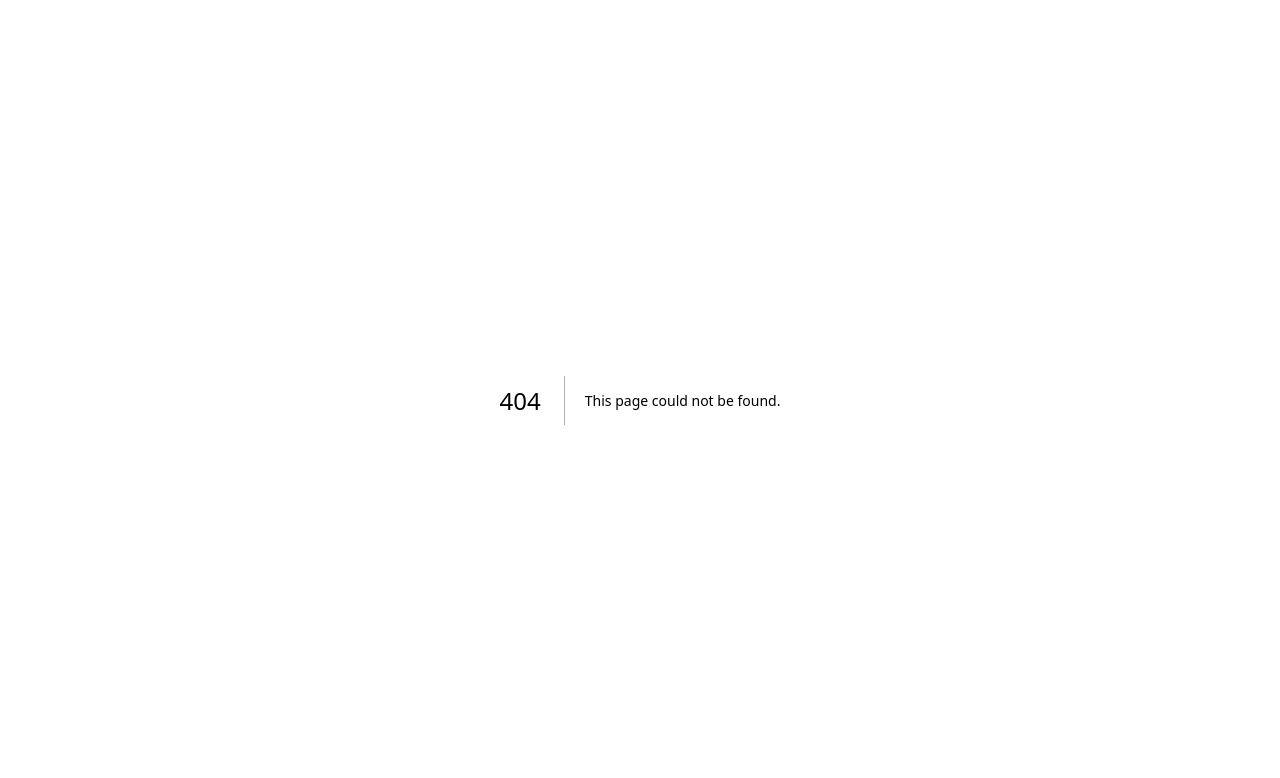
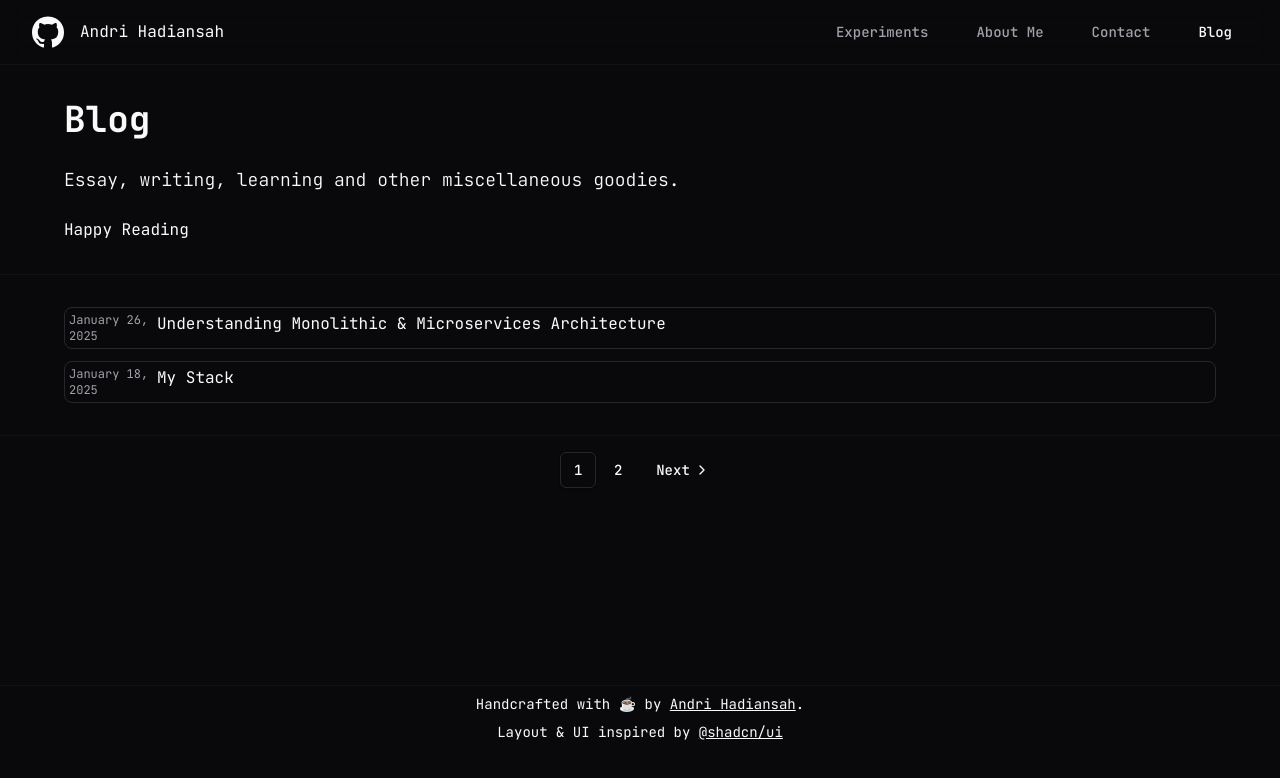
Before and after one commit to andrihadiansah/andri-repo, a Next.js app in the folder apps/portofolio/: page /blog in a window 1280 px wide. Before the commit this address had no page. Shown: the top 778 px of the page. Built offline with nearby package versions, Linux system fonts and the light colour scheme.

Commit message:
feat: rename "Thoughts" page to "Blog", update navigation links, and add blog utilities

```diff
--- a/apps/portofolio/app/(app)/thoughts/[slug]/page.tsx
+++ b/apps/portofolio/app/(app)/blog/[slug]/page.tsx
@@ -1,5 +1,5 @@
 import { notFound } from "next/navigation";
-import { formatDate, getAllBlogPosts } from "@/app/(app)/thoughts/utils";
+import { formatDate, getBlogPosts } from "@/app/(app)/blog/utils";
 import { siteConfig } from "@/config/site";
 import {
   PageActions,
@@ -13,13 +13,13 @@ import { ChevronLeft, UserPen } from "lucide-react";
 import { CustomMDX } from "@/components/mdx-components";
 
 export async function generateStaticParams() {
-  const posts = await getAllBlogPosts();
+  const posts = await getBlogPosts();
   return posts.map((post) => ({ slug: post.slug }));
 }
 
 export async function generateMetadata({ params }: { params: any }) {
   const { slug } = await params;
-  const post = getAllBlogPosts().find((post) => post.slug === slug);
+  const post = getBlogPosts().find((post) => post.slug === slug);
 
   if (!post) {
     return null;
@@ -43,7 +43,7 @@ export async function generateMetadata({ params }: { params: any }) {
       description,
       type: "article",
       publishedTime: formatDate(publishedTime, true),
-      url: `${siteConfig.url}/thoughts/${post.slug}`,
+      url: `${siteConfig.url}/blog/${post.slug}`,
       images: [{ url: ogImage }],
     },
     twitter: {
@@ -57,7 +57,7 @@ export async function generateMetadata({ params }: { params: any }) {
 
 export default async function MDXPage({ params }: { params: any }) {
   const { slug } = await params;
-  const post = getAllBlogPosts().find((post) => post.slug === slug);
+  const post = getBlogPosts().find((post) => post.slug === slug);
 
   if (!post) {
     notFound();
@@ -107,7 +107,7 @@ export default async function MDXPage({ params }: { params: any }) {
           <CustomMDX source={post.content} />
         </article>
         <div className="container-wrapper p-4 max-md:px-4 px-8">
-          <Link href={"/thoughts"}>
+          <Link href={"/blog"}>
             <Button variant={"outline"} withIcon={<ChevronLeft />}>
               All Posts
             </Button>
--- /dev/null
+++ b/apps/portofolio/app/(app)/blog/page.tsx
@@ -0,0 +1,138 @@
+import { BlogPosts } from "@/components/blog-posts";
+import {
+  PageActions,
+  PageHeader,
+  PageHeaderDescription,
+  PageHeaderHeading,
+} from "@workspace/ui/components/page-header";
+import {
+  Pagination,
+  PaginationContent,
+  PaginationEllipsis,
+  PaginationItem,
+  PaginationLink,
+  PaginationNext,
+  PaginationPrevious,
+} from "@workspace/ui/components/pagination";
+import { getBlogPosts } from "./utils";
+import { PageConfig } from "next";
+
+export const dynamic = "force-dynamic";
+
+export default async function Page({
+  searchParams,
+}: {
+  searchParams: Promise<{
+    page(page: any): unknown;
+    [key: number]: number | number[] | undefined;
+  }>;
+}) {
+  const params = await searchParams;
+  const allPosts = getBlogPosts();
+  const currentPage = Number(params.page) || 1;
+  const postsPerPage = 2; // Setting here
+  const totalPages = Math.ceil(allPosts.length / postsPerPage);
+
+  // Function to generate pagination items
+  const generatePaginationItems = () => {
+    const items = [];
+    const maxVisiblePages = 5; // Adjust this number to show more or fewer page numbers
+
+    if (totalPages <= maxVisiblePages) {
+      // If total pages are less than or equal to maxVisiblePages, show all pages
+      for (let i = 1; i <= totalPages; i++) {
+        items.push(
+          <PaginationItem key={i}>
+            <PaginationLink
+              href={`/blog?page=${i}`}
+              isActive={currentPage === i}
+            >
+              {i}
+            </PaginationLink>
+          </PaginationItem>
+        );
+      }
+    } else {
+      // Always show first page
+      items.push(
+        <PaginationItem key={1}>
+          <PaginationLink href="/blog?page=1" isActive={currentPage === 1}>
+            1
+          </PaginationLink>
+        </PaginationItem>
+      );
+
+      // Add ellipsis if current page is far from the start
+      if (currentPage > 3) {
+        items.push(<PaginationEllipsis key="ellipsis-start" />);
+      }
+
+      // Show current page and surrounding pages
+      for (
+        let i = Math.max(2, currentPage - 1);
+        i <= Math.min(totalPages - 1, currentPage + 1);
+        i++
+      ) {
+        items.push(
+          <PaginationItem key={i}>
+            <PaginationLink
+              href={`/blog?page=${i}`}
+              isActive={currentPage === i}
+            >
+              {i}
+            </PaginationLink>
+          </PaginationItem>
+        );
+      }
+
+      // Add ellipsis if current page is far from the end
+      if (currentPage < totalPages - 2) {
+        items.push(<PaginationEllipsis key="ellipsis-end" />);
+      }
+
+      // Always show last page
+      items.push(
+        <PaginationItem key={totalPages}>
+          <PaginationLink
+            href={`/blog?page=${totalPages}`}
+            isActive={currentPage === totalPages}
+          >
+            {totalPages}
+          </PaginationLink>
+        </PaginationItem>
+      );
+    }
+
+    return items;
+  };
+
+  return (
+    <>
+      <PageHeader>
+        <PageHeaderHeading>Blog</PageHeaderHeading>
+        <PageHeaderDescription>
+          Essay, writing, learning and other miscellaneous goodies.
+        </PageHeaderDescription>
+        <PageActions>Happy Reading</PageActions>
+      </PageHeader>
+      <article className="container-wrapper py-8 px-16 max-md:px-8">
+        <BlogPosts maxPosts={postsPerPage} currentPage={currentPage} />
+      </article>
+      <Pagination className="container-wrapper border-t py-4">
+        <PaginationContent>
+          {currentPage > 1 && (
+            <PaginationItem>
+              <PaginationPrevious href={`/blog?page=${currentPage - 1}`} />
+            </PaginationItem>
+          )}
+          {generatePaginationItems()}
+          {currentPage < totalPages && (
+            <PaginationItem>
+              <PaginationNext href={`/blog?page=${currentPage + 1}`} />
+            </PaginationItem>
+          )}
+        </PaginationContent>
+      </Pagination>
+    </>
+  );
+}
--- a/apps/portofolio/app/(app)/thoughts/utils.tsx
+++ b/apps/portofolio/app/(app)/blog/utils.tsx
@@ -54,7 +54,7 @@ function getMDXData(dir: string) {
 }
 
 // Updated getBlogPosts to return a promise
-export function getAllBlogPosts() {
+export function getBlogPosts() {
   return getMDXData(path.join(process.cwd(), "contents", "blog"));
 }
 
--- a/apps/portofolio/app/(app)/thoughts/page.tsx
+++ /dev/null
@@ -1,43 +0,0 @@
-// apps/portofolio/app/(app)/blog/page.tsx
-
-import type { Metadata } from "next";
-import {
-  PageHeader,
-  PageHeaderHeading,
-  PageHeaderDescription,
-  PageActions,
-} from "@workspace/ui/components/page-header";
-import React from "react";
-import Link from "next/link";
-import { Button } from "@workspace/ui/components/button";
-import { Palette } from "lucide-react";
-import { BlogPostList } from "@/components/blog-posts";
-
-export const metadata: Metadata = {
-  title: "Thoughts",
-  description: "Essays, learning, and other miscellaneous goodies.",
-};
-
-export default function BlogPage() {
-  return (
-    <div className="">
-      <PageHeader className="">
-        <PageHeaderHeading>{`${metadata.title}`}</PageHeaderHeading>
-        <PageHeaderDescription>{`${metadata.description}`}</PageHeaderDescription>
-        <PageActions className="flex gap-2">
-          <Link href={"/"}>
-            <Button variant={"outline"} withIcon={<Palette />}>
-              Artwork
-            </Button>
-          </Link>
-        </PageActions>
-      </PageHeader>
-      <section
-        className="container-wrapper flex flex-col
-        px-16 max-md:px-8 py-4  "
-      >
-        <BlogPostList className="" />
-      </section>
-    </div>
-  );
-}
--- a/apps/portofolio/components/blog-posts.tsx
+++ b/apps/portofolio/components/blog-posts.tsx
@@ -1,74 +1,41 @@
 import Link from "next/link";
-import { cn } from "@workspace/ui/lib/utils";
-import { formatDate, getAllBlogPosts } from "@/app/(app)/thoughts/utils";
+import { formatDate, getBlogPosts } from "@/app/(app)/blog/utils";
 
-interface BlogPost {
-  slug: string;
-  metadata: {
-    publishedAt: string;
-    title: string;
-  };
+interface BlogPostsProps {
+  maxPosts?: number;
+  currentPage?: number;
 }
 
-function BlogPostItem({
-  post,
-  className,
-}: {
-  post: BlogPost;
-  className?: string;
-}) {
-  return (
-    <Link
-      href={`/thoughts/${post.slug}`}
-      className={cn("flex flex-col", className)}
-    >
-      <article className="flex flex-col space-y-1">
-        <span className="text-sm">{formatDate(post.metadata.publishedAt)}</span>
-        <h1 className="text-xl max-md:text-lg font-semibold">
-          {post.metadata.title}
-        </h1>
-      </article>
-    </Link>
-  );
-}
+export function BlogPosts({ maxPosts, currentPage = 1 }: BlogPostsProps) {
+  const allBlogs = getBlogPosts();
 
-// Wrapper Komponen dengan Suspense untuk tiap item
-async function BlogPostList({
-  maxPosts,
-  className,
-}: {
-  maxPosts?: number;
-  className?: string;
-}) {
-  const blogPosts = await getAllBlogPosts();
+  const sortedBlogs = allBlogs.sort((a, b) => {
+    if (new Date(a.metadata.publishedAt) > new Date(b.metadata.publishedAt)) {
+      return -1;
+    }
+    return 1;
+  });
 
-  if (!Array.isArray(blogPosts) || blogPosts.length === 0) {
-    return <p>No blog posts available.</p>;
-  }
-
-  // Urutkan berdasarkan tanggal terbaru
-  const sortedPosts = blogPosts.sort(
-    (a, b) =>
-      new Date(b.metadata.publishedAt).getTime() -
-      new Date(a.metadata.publishedAt).getTime()
-  );
-
-  // Batasi jumlah posting berdasarkan maxPosts
-  const displayedPosts = maxPosts
-    ? sortedPosts.slice(0, maxPosts)
-    : sortedPosts;
+  const startIndex = (currentPage - 1) * (maxPosts || sortedBlogs.length);
+  const endIndex = startIndex + (maxPosts || sortedBlogs.length);
+  const paginatedBlogs = sortedBlogs.slice(startIndex, endIndex);
 
   return (
-    <div className={cn("flex flex-col gap-2 ", className)}>
-      {displayedPosts.map((post) => (
-        <BlogPostItem
+    <div>
+      {paginatedBlogs.map((post) => (
+        <Link
           key={post.slug}
-          post={post}
-          className="border-b last:border-0 pb-2"
-        />
+          className="flex flex-col space-y-1 mb-3 last:mb-0"
+          href={`/blog/${post.slug}`}
+        >
+          <div className="w-full flex flex-row space-x-2 rounded-lg  border p-1">
+            <p className="text-muted-foreground min-w-[80px] max-w-[80px] text-xs tabular-nums">
+              {formatDate(post.metadata.publishedAt, false)}
+            </p>
+            <p className="text-wrap">{post.metadata.title}</p>
+          </div>
+        </Link>
       ))}
     </div>
   );
 }
-
-export { BlogPostList, BlogPostItem };
--- a/apps/portofolio/components/main-nav.tsx
+++ b/apps/portofolio/components/main-nav.tsx
@@ -15,7 +15,7 @@ const links: NavItem[] = [
   { href: "/experiments", label: "Experiments" },
   { href: "/about", label: "About Me" },
   { href: "/contact", label: "Contact" },
-  { href: "/thoughts", label: "Writing" },
+  { href: "/blog", label: "Blog" },
 ];
 
 const DesktopNav = () => {
--- /dev/null
+++ b/packages/ui/src/components/pagination.tsx
@@ -0,0 +1,117 @@
+import * as React from "react"
+import { ChevronLeft, ChevronRight, MoreHorizontal } from "lucide-react"
+
+import { cn } from "@workspace/ui/lib/utils"
+import { ButtonProps, buttonVariants } from "@workspace/ui/components/button"
+
+const Pagination = ({ className, ...props }: React.ComponentProps<"nav">) => (
+  <nav
+    role="navigation"
+    aria-label="pagination"
+    className={cn("mx-auto flex w-full justify-center", className)}
+    {...props}
+  />
+)
+Pagination.displayName = "Pagination"
+
+const PaginationContent = React.forwardRef<
+  HTMLUListElement,
+  React.ComponentProps<"ul">
+>(({ className, ...props }, ref) => (
+  <ul
+    ref={ref}
+    className={cn("flex flex-row items-center gap-1", className)}
+    {...props}
+  />
+))
+PaginationContent.displayName = "PaginationContent"
+
+const PaginationItem = React.forwardRef<
+  HTMLLIElement,
+  React.ComponentProps<"li">
+>(({ className, ...props }, ref) => (
+  <li ref={ref} className={cn("", className)} {...props} />
+))
+PaginationItem.displayName = "PaginationItem"
+
+type PaginationLinkProps = {
+  isActive?: boolean
+} & Pick<ButtonProps, "size"> &
+  React.ComponentProps<"a">
+
+const PaginationLink = ({
+  className,
+  isActive,
+  size = "icon",
+  ...props
+}: PaginationLinkProps) => (
+  <a
+    aria-current={isActive ? "page" : undefined}
+    className={cn(
+      buttonVariants({
+        variant: isActive ? "outline" : "ghost",
+        size,
+      }),
+      className
+    )}
+    {...props}
+  />
+)
+PaginationLink.displayName = "PaginationLink"
+
+const PaginationPrevious = ({
+  className,
+  ...props
+}: React.ComponentProps<typeof PaginationLink>) => (
+  <PaginationLink
+    aria-label="Go to previous page"
+    size="default"
+    className={cn("gap-1 pl-2.5", className)}
+    {...props}
+  >
+    <ChevronLeft className="h-4 w-4" />
+    <span>Previous</span>
+  </PaginationLink>
+)
+PaginationPrevious.displayName = "PaginationPrevious"
+
+const PaginationNext = ({
+  className,
+  ...props
+}: React.ComponentProps<typeof PaginationLink>) => (
+  <PaginationLink
+    aria-label="Go to next page"
+    size="default"
+    className={cn("gap-1 pr-2.5", className)}
+    {...props}
+  >
+    <span>Next</span>
+    <ChevronRight className="h-4 w-4" />
+  </PaginationLink>
+)
+PaginationNext.displayName = "PaginationNext"
+
+const PaginationEllipsis = ({
+  className,
+  ...props
+}: React.ComponentProps<"span">) => (
+  <span
+    aria-hidden
+    className={cn("flex h-9 w-9 items-center justify-center", className)}
+    {...props}
+  >
+    <MoreHorizontal className="h-4 w-4" />
+    <span className="sr-only">More pages</span>
+  </span>
+)
+PaginationEllipsis.displayName = "PaginationEllipsis"
+
+export {
+  Pagination,
+  PaginationContent,
+  PaginationLink,
+  PaginationItem,
+  PaginationPrevious,
+  PaginationNext,
+  PaginationEllipsis,
+}
```
